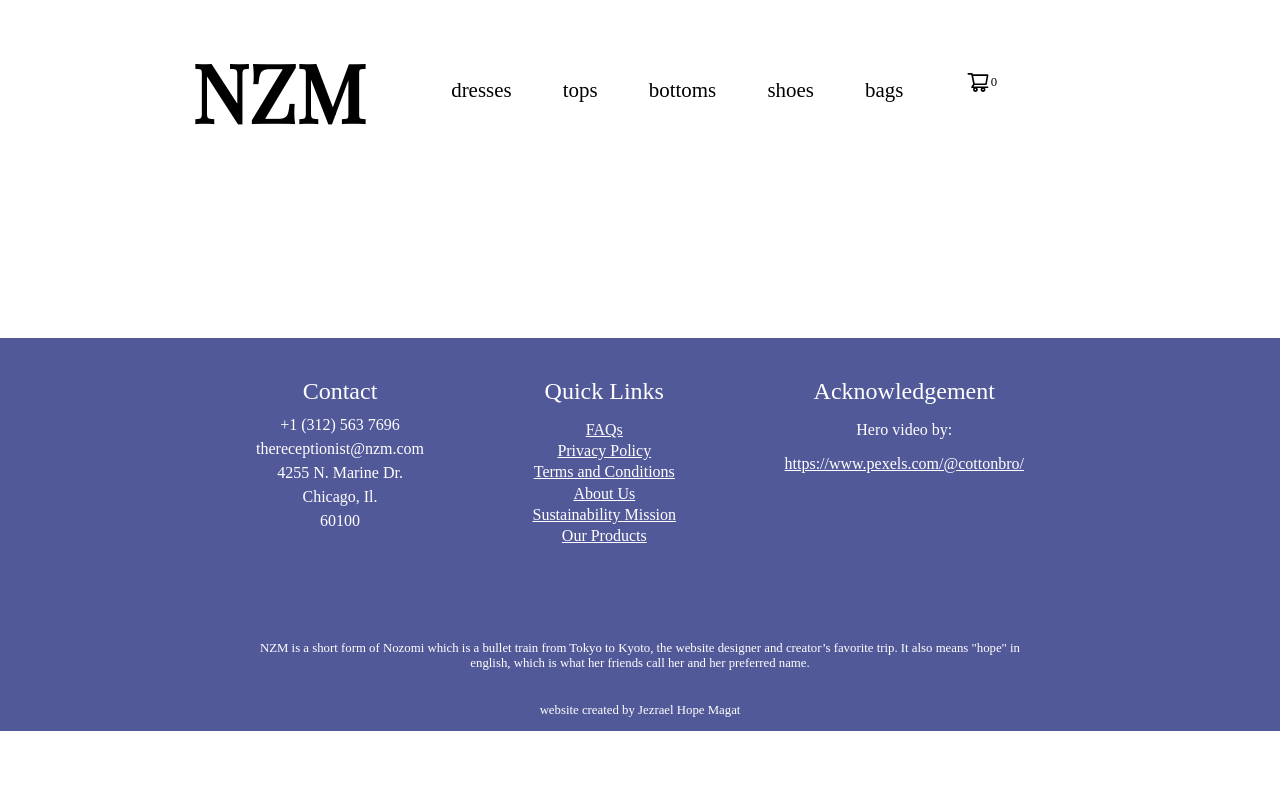
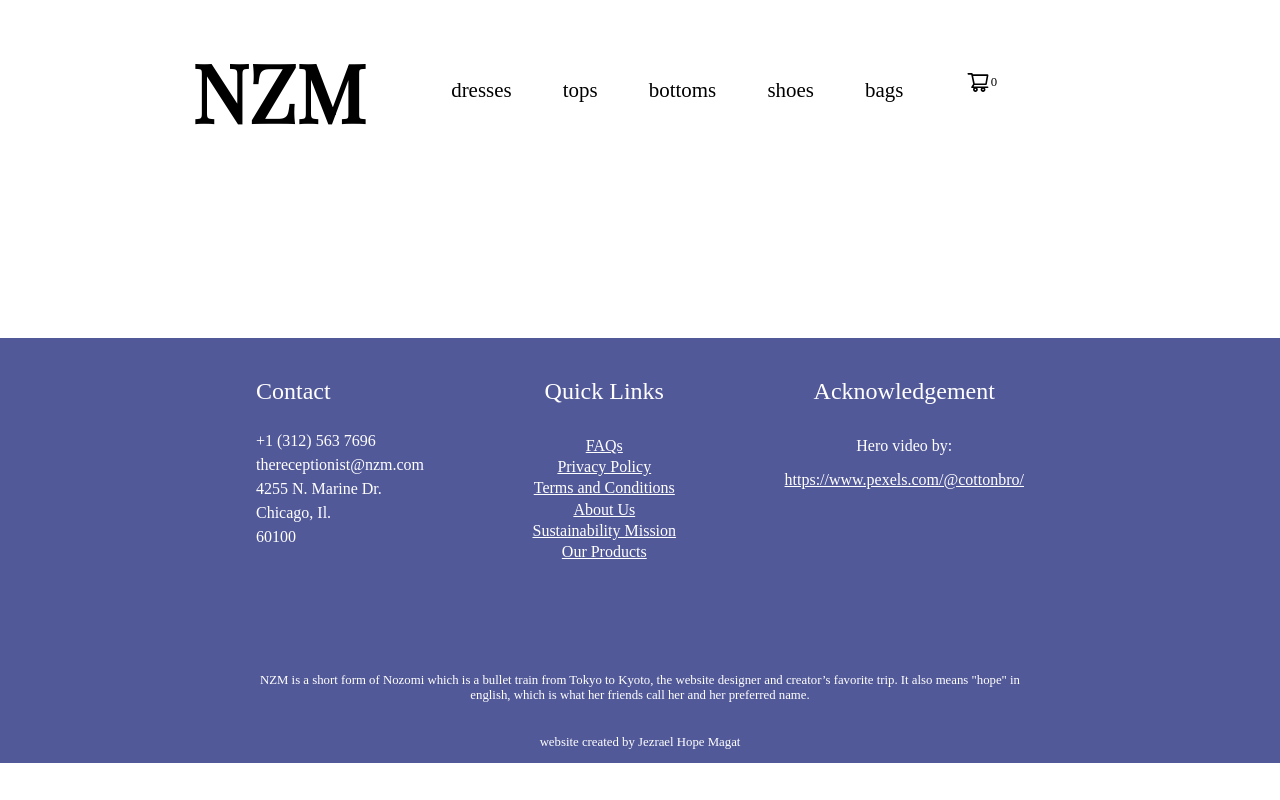
Before and after one commit to jezraelhope/ecomm, a React (Create React App) app: page / in a window 1280 px wide. Built offline with nearby package versions, Linux system fonts and the light colour scheme.

Commit message:
changed footer styling

```diff
--- a/src/Shared/Footer/Footer.js
+++ b/src/Shared/Footer/Footer.js
@@ -5,7 +5,7 @@ import './footer.css'
 const Footer = () => {
 	return (
 		<footer className="footer">
-			<div className='footer-content'>
+			<div className='footer-content divz'>
 				<div className='contact-container'>
 					<p className='footer-header'>Contact</p>
 					<div className='contact-details'>
@@ -16,7 +16,7 @@ const Footer = () => {
 						<p>60100</p>
 				</div>
 				</div>
-				<div className='quick-links'>
+				<div className='quick-links divz'>
 					<p className='footer-header'>Quick Links</p>
 					<div className='footer-links'>
 						<a href='#'>FAQs</a>
@@ -27,7 +27,7 @@ const Footer = () => {
 						<a href='#'>Our Products</a>
 					</div>
 				</div>
-				<div className='acknowledgement'>
+				<div className='acknowledgement divz'>
 					<p className='footer-header'>Acknowledgement</p>
 					<div>
 						<p>Hero video by:</p>
--- a/src/Shared/Footer/footer.css
+++ b/src/Shared/Footer/footer.css
@@ -7,7 +7,7 @@
 	/* gap: .5em;
 	position: absolute;
 	bottom: 0; */
-	margin: 20em 3em 0 3em;
+	margin-top: 20em;
 	width: 100%;
 }
 
@@ -19,7 +19,7 @@
 	margin: 1rem;
 }
 
-.footer-content > div {
+.divz {
 	margin-bottom: 2rem;
 	text-align: center;
 }
@@ -77,7 +77,7 @@
 
 	.footer-header {
 		font-size: 1.5rem;
-		margin-bottom: 1rem;
+		margin-bottom: 2rem;
 	}
 
 	.contact-container {
```
